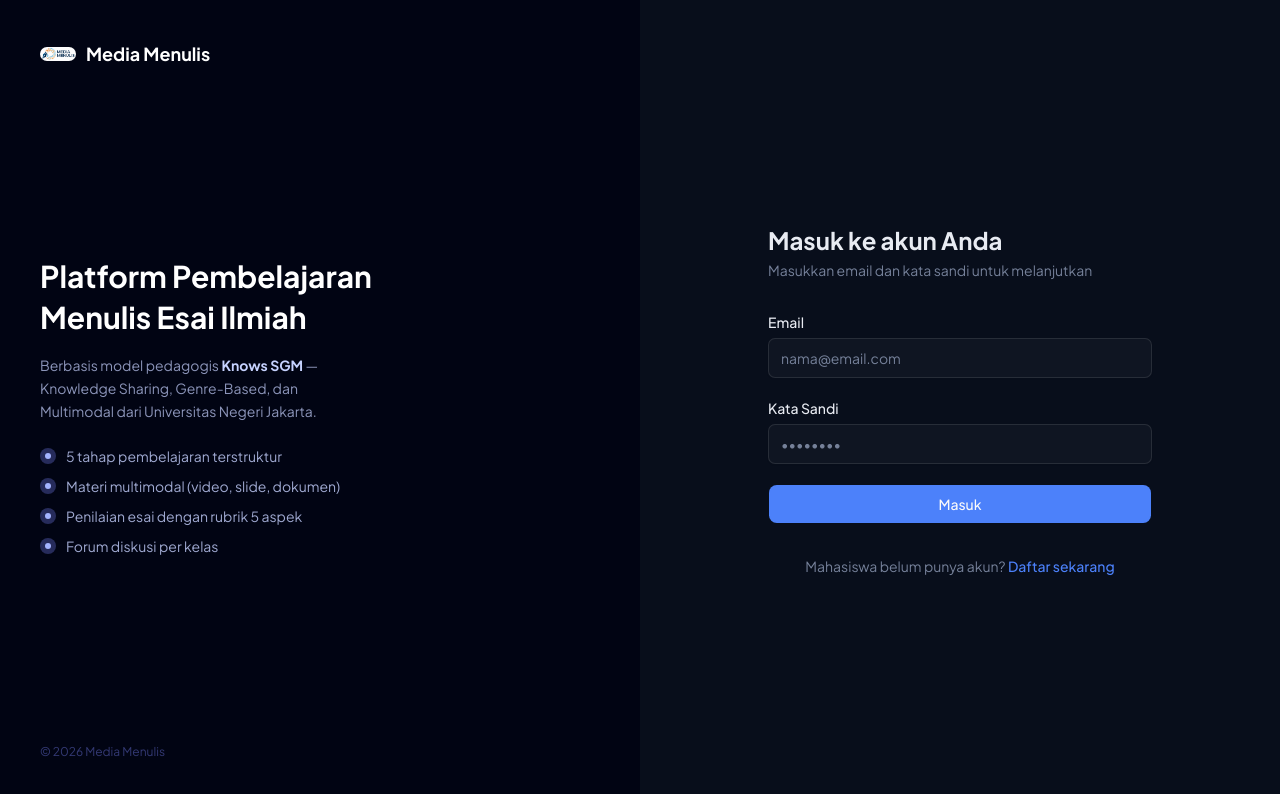
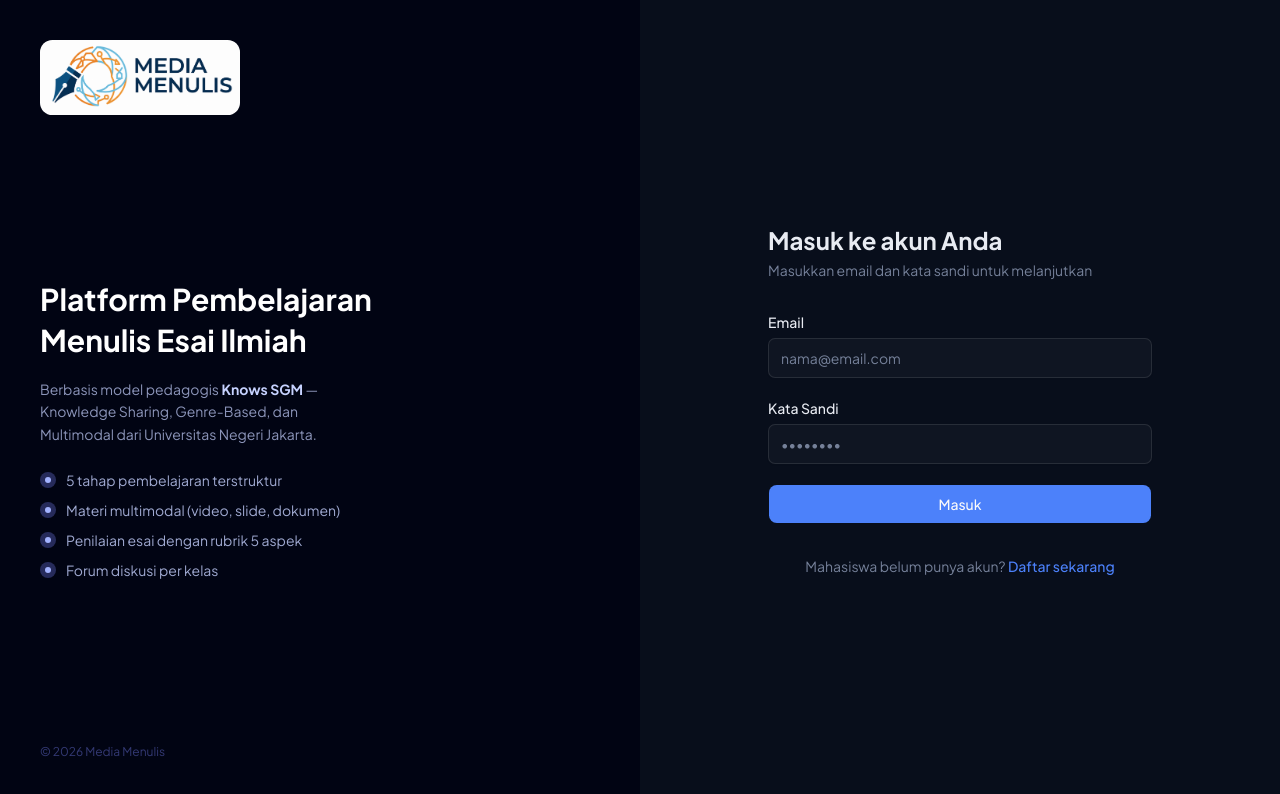
Before and after one commit to pahmi-alifya/media-menulis, a Next.js app: page /login in a window 1280 px wide. Shown: the top 794 px of the page. Built offline with nearby package versions, Linux system fonts and the light colour scheme.

Commit message:
fix: size image

```diff
--- a/src/app/(auth)/login/page.tsx
+++ b/src/app/(auth)/login/page.tsx
@@ -11,8 +11,13 @@ export default function LoginPage() {
         style={{ background: "var(--sidebar)" }}
       >
         <div className="flex items-center gap-2.5">
-          <Image src="/logo.png" alt="Media Menulis" width={36} height={36} className="rounded-xl" />
-          <span className="font-bold text-white text-lg">Media Menulis</span>
+          <Image
+            src="/logo.png"
+            alt="Media Menulis"
+            width={200}
+            height={200}
+            className="rounded-xl"
+          />
         </div>
 
         <div className="space-y-4">
@@ -56,8 +61,13 @@ export default function LoginPage() {
         <div className="w-full max-w-sm space-y-8">
           {/* Mobile logo */}
           <div className="flex items-center gap-2 md:hidden">
-            <Image src="/logo.png" alt="Media Menulis" width={32} height={32} className="rounded-lg" />
-            <span className="font-bold text-lg">Media Menulis</span>
+            <Image
+              src="/logo.png"
+              alt="Media Menulis"
+              width={200}
+              height={200}
+              className="rounded-lg"
+            />
           </div>
 
           <div>
--- a/src/app/admin/layout.tsx
+++ b/src/app/admin/layout.tsx
@@ -1,35 +1,53 @@
-import Image from "next/image"
-import { redirect } from "next/navigation"
-import { LogOut } from "lucide-react"
-import { Button } from "@/components/ui/button"
-import { auth } from "@/auth"
-import { makeInitials } from "@/lib/utils/forum-helpers"
-import { logoutAction } from "@/server/actions/auth.actions"
+import Image from "next/image";
+import { redirect } from "next/navigation";
+import { LogOut } from "lucide-react";
+import { Button } from "@/components/ui/button";
+import { auth } from "@/auth";
+import { makeInitials } from "@/lib/utils/forum-helpers";
+import { logoutAction } from "@/server/actions/auth.actions";
 
-export default async function AdminLayout({ children }: { children: React.ReactNode }) {
-  const session = await auth()
-  if (!session?.user?.id) redirect("/login")
+export default async function AdminLayout({
+  children,
+}: {
+  children: React.ReactNode;
+}) {
+  const session = await auth();
+  if (!session?.user?.id) redirect("/login");
 
-  const userName = session.user.name ?? "Admin"
+  const userName = session.user.name ?? "Admin";
 
   return (
     <div className="min-h-screen flex flex-col">
       <header className="border-b bg-card/95 backdrop-blur-sm sticky top-0 z-30 shadow-sm">
         <div className="max-w-5xl mx-auto flex items-center justify-between px-4 h-14">
           <div className="flex items-center gap-2">
-            <Image src="/logo.png" alt="Media Menulis" width={28} height={28} className="rounded-md" />
-            <span className="font-bold text-[15px]">Media Menulis</span>
-            <span className="text-xs text-muted-foreground border rounded px-1.5 py-0.5 ml-1">Admin</span>
+            <Image
+              src="/logo.png"
+              alt="Media Menulis"
+              width={100}
+              height={100}
+              className="rounded-md"
+            />
+            <span className="text-xs text-muted-foreground border rounded px-1.5 py-0.5 ml-1">
+              Admin
+            </span>
           </div>
           <div className="flex items-center gap-3">
             <div className="flex items-center gap-2">
               <div className="w-7 h-7 rounded-full bg-primary/10 flex items-center justify-center text-xs font-bold text-primary">
                 {makeInitials(userName)}
               </div>
-              <span className="text-sm font-medium hidden sm:block">{userName}</span>
+              <span className="text-sm font-medium hidden sm:block">
+                {userName}
+              </span>
             </div>
             <form action={logoutAction}>
-              <Button variant="ghost" size="sm" type="submit" className="gap-1.5 text-muted-foreground hover:text-foreground">
+              <Button
+                variant="ghost"
+                size="sm"
+                type="submit"
+                className="gap-1.5 text-muted-foreground hover:text-foreground"
+              >
                 <LogOut className="h-4 w-4" />
                 Keluar
               </Button>
@@ -41,5 +59,5 @@ export default async function AdminLayout({ children }: { children: React.ReactN
         {children}
       </main>
     </div>
-  )
+  );
 }
```
